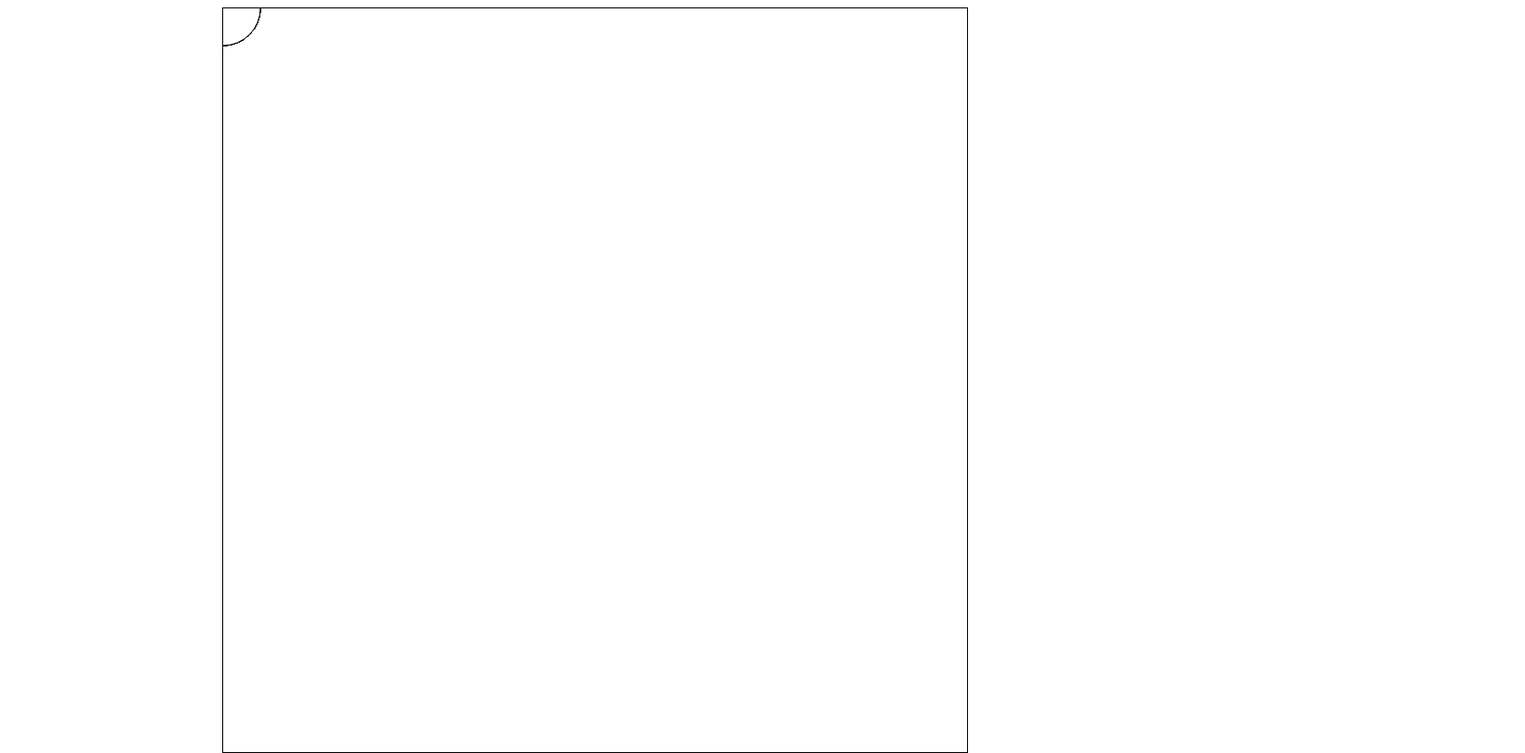
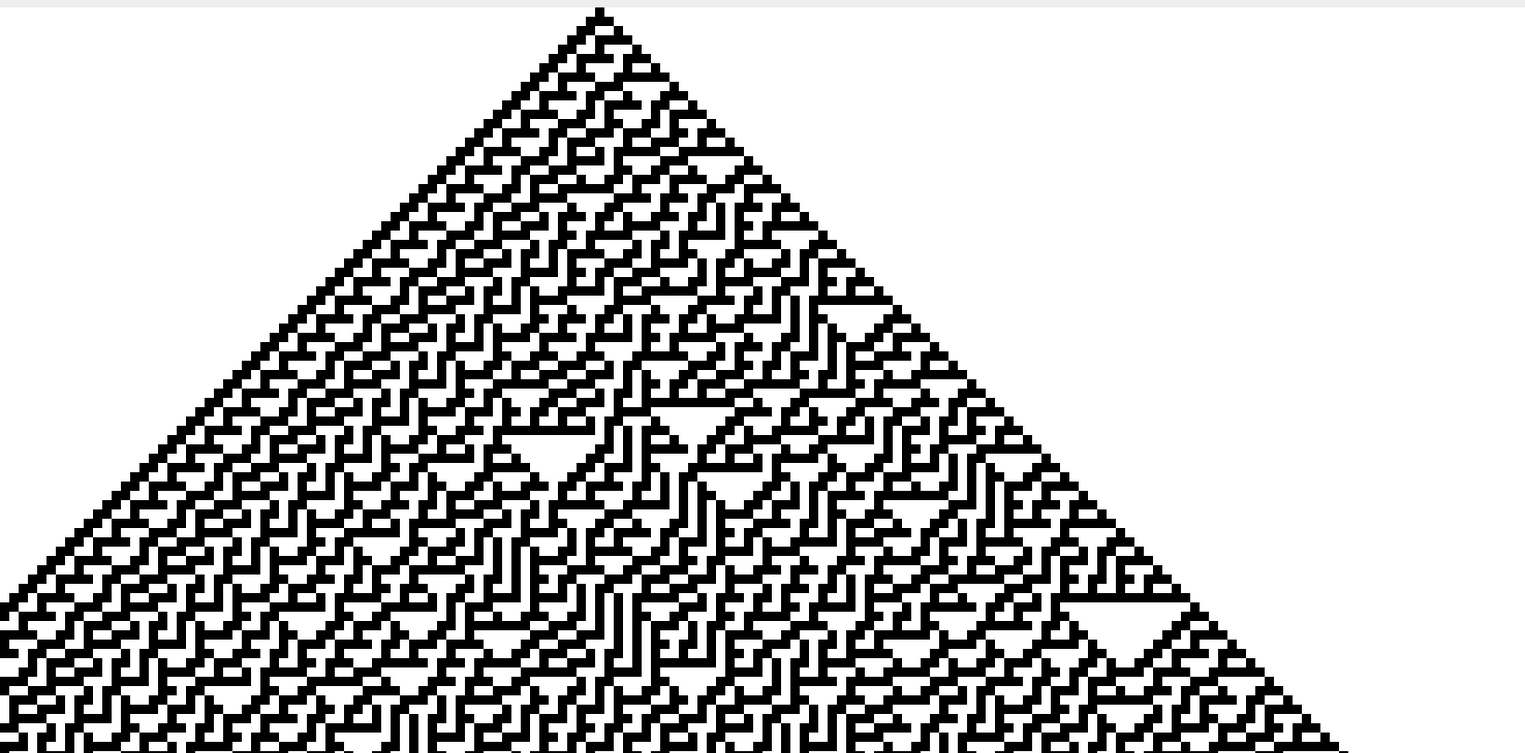
Before and after one commit to angelikatyborska/p5js-stuff, a website with bundled scripts: page index.html in a window 1280 px wide. Shown: the top 810 px of the page at 93% size, 1640 px wide, since content can reach past the window. Built offline with nearby package versions, Linux system fonts and the light colour scheme.

Commit message:
Implement rule 30

```diff
--- a/index.html
+++ b/index.html
@@ -4,13 +4,12 @@
   <title>p5.js stuff</title>
   <script src="build/index.js"></script>
   <style>
+    html {
+      background-color: #eee;
+    }
     main {
       display: flex;
-        justify-content: center;
-    }
-
-    canvas {
-      border: 1px solid black;
+      justify-content: center;
     }
   </style>
 </head>
--- a/index.js
+++ b/index.js
@@ -1,17 +1,82 @@
 const p5 = require('p5');
 
+function decimalTo8BitBinaryAsArray(quotient, acc = []) {
+  if (quotient === 0) {
+    const missingLeadingZeros = 8 - acc.length;
+    if (missingLeadingZeros > 0) {
+      for (let i = 0; i < missingLeadingZeros; i++) {
+        acc.unshift(0)
+      }
+    }
+
+    return acc;
+  } else {
+    const remainder = quotient % 2;
+    const newQuotient = Math.floor(quotient / 2);
+    const newAcc = [remainder, ...acc]
+    return decimalTo8BitBinaryAsArray(newQuotient, newAcc);
+  }
+}
+
 const sketch = (s) => {
+  const squareSize = 10;
+  const rowLength = 200;
+  const columnLength = 100;
+  const width = rowLength * squareSize;
+  const height = columnLength * squareSize;
+  const center = Math.floor(rowLength / 2);
+  let startingRow = [...(Array(rowLength)).keys()]
+  startingRow = startingRow.map((n, i) => i === center ? 1 : 0)
+
+
+  const rule = 30;
+  const reversedRule = decimalTo8BitBinaryAsArray(rule).reverse();
+
+  const grid = [startingRow];
+
+  const calculateRow = (oldRow) => {
+    return oldRow.map((n, i, a) => {
+      let neighborhoodIndices;
+
+      if (i === 0) {
+        neighborhoodIndices = [a.length - 1, i, i + 1]
+      } else if (i === a.length - 1) {
+        neighborhoodIndices = [i - 1, i, 0]
+      } else {
+        neighborhoodIndices = [i - 1, i, i + 1]
+      }
+
+      const neighborhood = neighborhoodIndices.map(i => a[i])
+      const newStateIndex = neighborhood.reverse().reduce((acc, neighbor, j) => {
+        return acc + Math.pow(2, j) * neighbor
+      }, 0)
+
+      return reversedRule[newStateIndex];
+    })
+  }
+
+  for (let i = 1; i < columnLength; i++) {
+    grid[i] = calculateRow(grid[i - 1]);
+  }
+
   s.setup = () => {
-    s.createCanvas(800, 800);
+    s.createCanvas(width, height);
+    s.noLoop();
   }
 
   s.draw = () => {
-    if (s.mouseIsPressed) {
-      s.fill(0);
-    } else {
-      s.fill(255);
-    }
-    s.ellipse(s.mouseX, s.mouseY, 80, 80);
+    s.noStroke();
+    grid.forEach((row, rowNumber) => {
+      row.forEach((n, columnNumber) => {
+        if (n === 1) {
+          s.fill(0);
+        } else {
+          s.fill(255);
+        }
+
+        s.rect(columnNumber * squareSize, rowNumber * squareSize, squareSize, squareSize);
+      })
+    })
   }
 }
 
```
